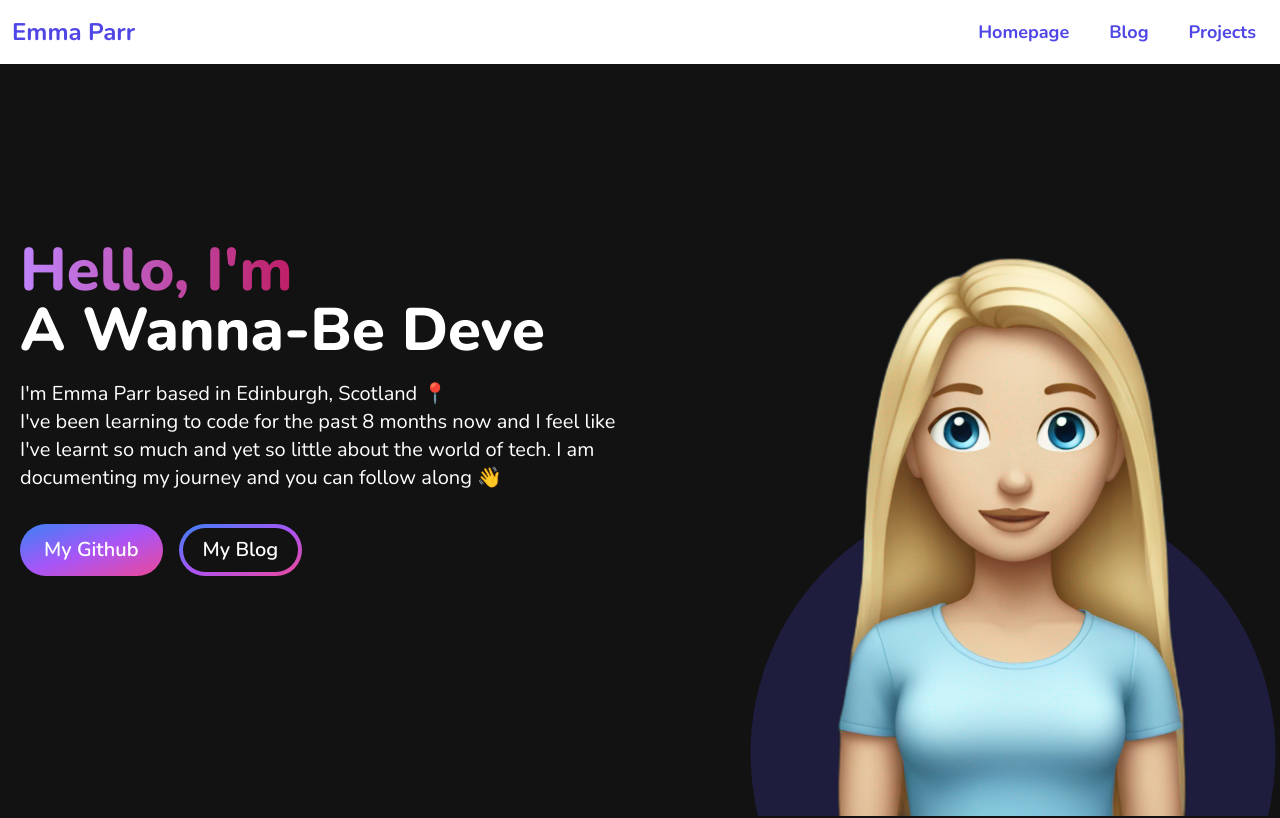
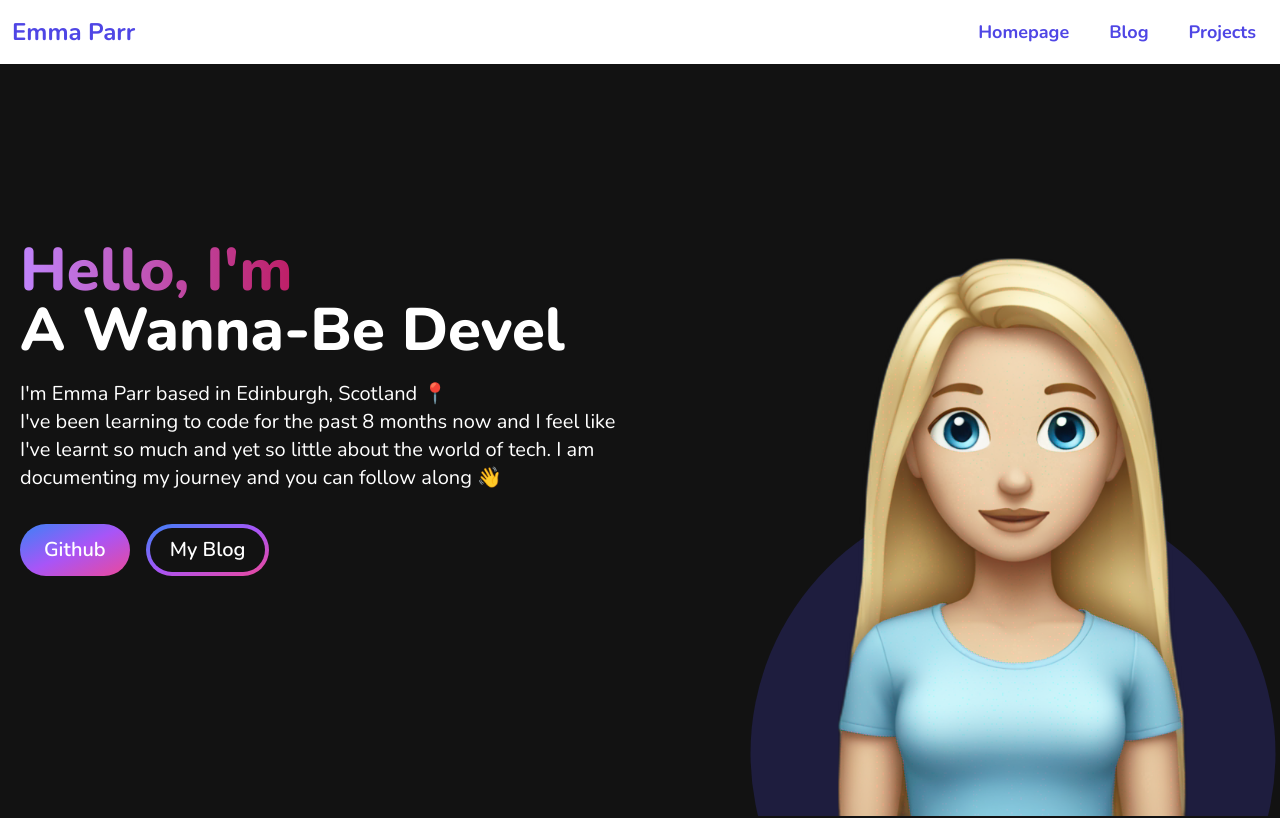
Before and after one commit to eparr1/eparr1.github.io, a Next.js app: page / in a window 1280 px wide. Shown: the top 818 px of the page. Built offline with nearby package versions, Linux system fonts and the light colour scheme.

Commit message:
little save

```diff
--- a/src/app/Components/Header.tsx
+++ b/src/app/Components/Header.tsx
@@ -65,13 +65,13 @@ export const Header: React.FC = () => {
                 className={`font-normal absolute top-16 left-0 bg-white min-h-[25vh] w-full rounded-b-3xl space-y-6 text-center text-indigo-600 transition-all duration-300 ease-in-out text-xl ${isMenuOpen ? 'opacity-100 visible' : 'opacity-0 invisible'}`}
             >
                 <li className="pt-6 active:text-indigo-300 hover:underline decoration-cyan-300 decoration-2 underline-offset-8">
-                    <a href="#">Homepage</a>
+                        <Link href="/">Homepage</Link>
                 </li>
                 <li className="active:text-indigo-300 hover:underline decoration-cyan-300 decoration-2 underline-offset-8">
-                    <a href="#">Blog</a>
+                    <Link href='/blog'>Blog</Link>
                 </li>
                 <li className="active:text-indigo-300 hover:underline pb-2 decoration-cyan-300 decoration-2 underline-offset-8">
-                    <a href="#">Projects</a>
+                    <a href="#">Contact Me</a>
                 </li>
             </ul>
         </header>
--- a/src/app/Components/Hero.tsx
+++ b/src/app/Components/Hero.tsx
@@ -1,5 +1,5 @@
 "use client";
-
+import Link from 'next/link';
 import Image from 'next/image';
 import { HeroHighlight, Highlight } from './UI/animated';
 import { Children } from 'react';
@@ -40,11 +40,11 @@ const Hero = () => {
 
                         <div className="lg:text-xl text-sm">
                             <button className="px-6 py-3 w-fit sm:w-fit rounded-full mr-4 font-semibold bg-white hover:bg-slate-200 bg-gradient-to-br from-blue-500 via-purple-500 to-pink-500 text-white">
-                                <a>My Github</a>
+                            <Link href='https://github.com/eparr1/portfolio.github.io'>Github</Link>
                             </button>
                             <button className="px-1 py-1 justify-end w-fit sm:w-fit rounded-full mr-4 font-semibold bg-transparent bg-gradient-to-br from-blue-500 via-purple-500 to-pink-500 hover:bg-slate-800 mt-3">
                                 <span className="block bg-[#121212] hover:bg-slate-800 rounded-full px-5 py-2">
-                                    My Blog
+                                     <Link href='/blog'>My Blog</Link>
                                 </span>
                             </button>
                         </div>
--- a/src/app/page.tsx
+++ b/src/app/page.tsx
@@ -36,9 +36,7 @@ export default function Home() {
 {/*About me*/}
 <About />
 
-{/*Skills*/}
 
-<Skills />
 
 
         </TracingBeam>
```
